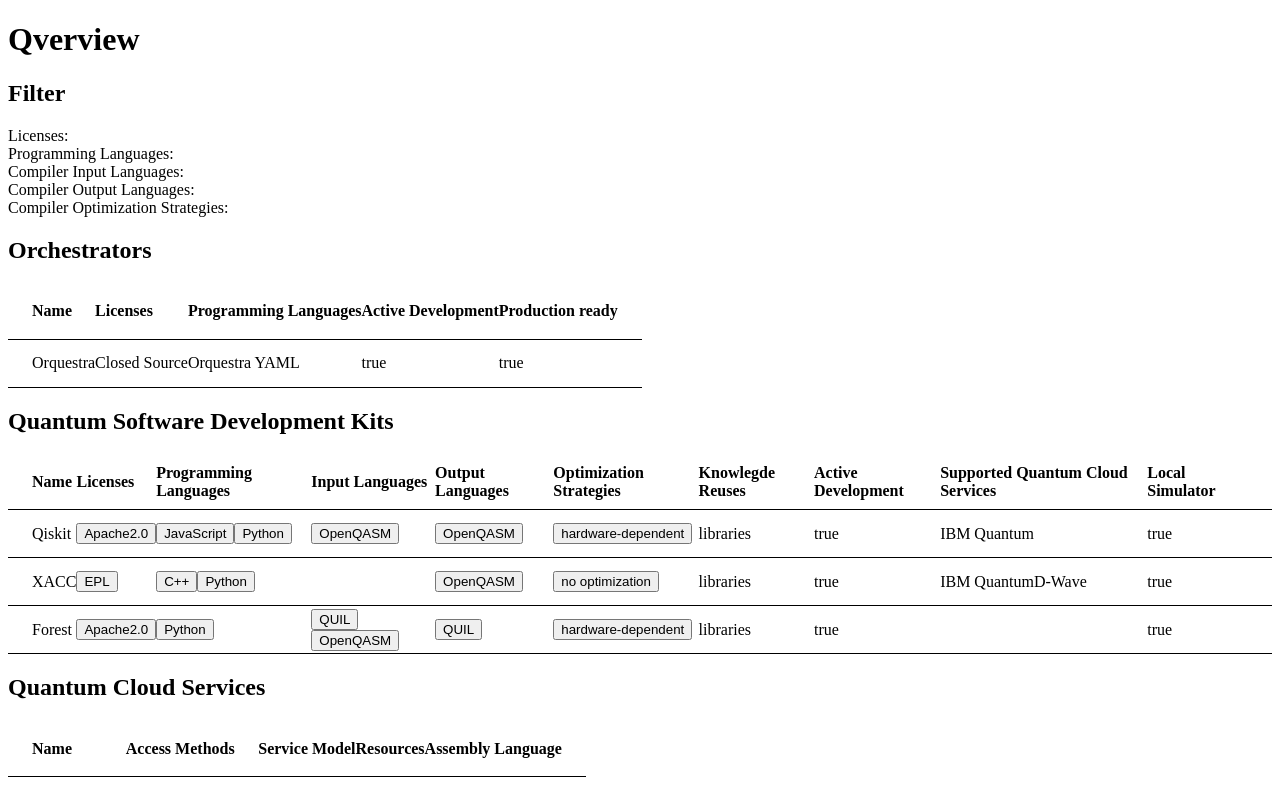
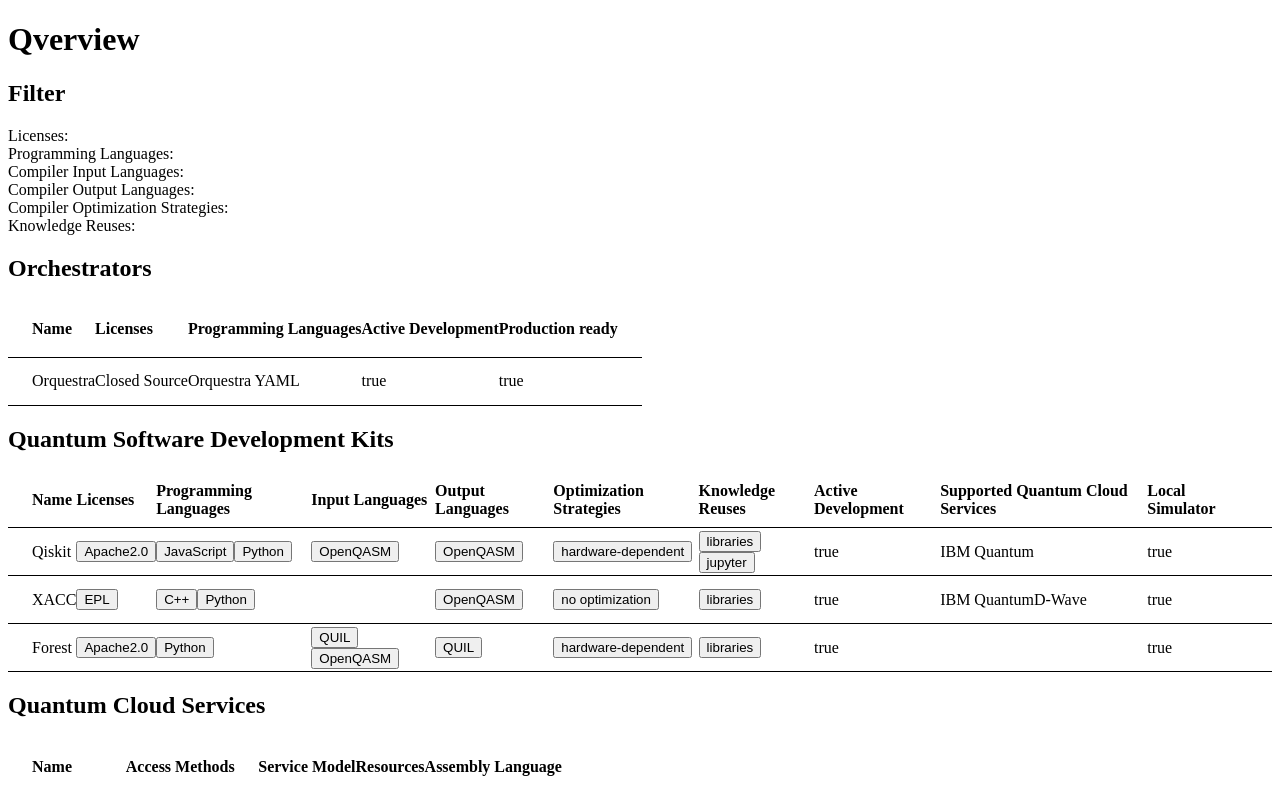
Before and after one commit to UST-QuAntiL/Qverview, an Angular app: page / in a window 1280 px wide. Shown: the top 793 px of the page. Built offline with nearby package versions, Linux system fonts and the light colour scheme.

Commit message:
Implement filtering for sdk.knowledgeReuses

```diff
--- a/src/app/filter/filter-update.service.ts
+++ b/src/app/filter/filter-update.service.ts
@@ -71,6 +71,16 @@ export class FilterUpdateService {
     this.updateFilter();
   }
 
+  toggleKnowledgeReuse(knowledgeReuse: string) {
+    const index = this._sdkFilter.knowledgeReuses.indexOf(knowledgeReuse, 0);
+    if (index >= 0) {
+      this._sdkFilter.knowledgeReuses.splice(index, 1);
+    } else {
+      this._sdkFilter.knowledgeReuses.push(knowledgeReuse);
+    }
+    this.updateFilter();
+  }
+
   clear() {
     this._sdkFilter = {
       name: '',
@@ -79,7 +89,7 @@ export class FilterUpdateService {
       compilerInputLanguages: [],
       compilerOutputLanguages: [],
       compilerOptimizationStrategies: [],
-      knowlegdeReuses: [],
+      knowledgeReuses: [],
       activeDevelopment: null,
       supportedQuantumCloudServices: [],
       localSimulator: null
--- a/src/app/filter/filter.component.html
+++ b/src/app/filter/filter.component.html
@@ -30,4 +30,10 @@
             <button (click)="compilerOptimizationStrategyClicked(x)">{{x}}</button>
         </span>
     </div>
+    <div>
+        Knowledge Reuses:
+        <span *ngFor="let x of sdkFilter.knowledgeReuses">
+            <button (click)="knowledgeReuseClicked(x)">{{x}}</button>
+        </span>
+    </div>
 </div>
--- a/src/app/filter/filter.component.ts
+++ b/src/app/filter/filter.component.ts
@@ -40,6 +40,11 @@ export class FilterComponent implements OnInit {
     this.filterUpdateService.toggleCompilerOptimizationStrategy(compilerOptimizationStrategy);
   }
 
+
+  knowledgeReuseClicked(knowledgeReuse: string) {
+    this.filterUpdateService.toggleKnowledgeReuse(knowledgeReuse);
+  }
+
   clear() {
     this.filterUpdateService.clear()
   }
--- a/src/app/sdk/sdk.model.ts
+++ b/src/app/sdk/sdk.model.ts
@@ -5,7 +5,7 @@ export interface Sdk {
     compilerInputLanguages: string[];
     compilerOutputLanguages: string[];
     compilerOptimizationStrategies: string[];
-    knowlegdeReuses: string[];
+    knowledgeReuses: string[];
     activeDevelopment: boolean;
     supportedQuantumCloudServices: string[];
     localSimulator: boolean;
--- a/src/app/sdk/sdk.service.ts
+++ b/src/app/sdk/sdk.service.ts
@@ -16,7 +16,7 @@ export class SdkService {
       compilerInputLanguages: ['OpenQASM'],
       compilerOutputLanguages: ['OpenQASM'],
       compilerOptimizationStrategies: ['hardware-dependent'],
-      knowlegdeReuses: ['libraries'],
+      knowledgeReuses: ['libraries', 'jupyter'],
       activeDevelopment: true,
       supportedQuantumCloudServices: ['IBM Quantum'],
       localSimulator: true
@@ -28,7 +28,7 @@ export class SdkService {
       compilerInputLanguages: [],
       compilerOutputLanguages: ['OpenQASM'],
       compilerOptimizationStrategies: ['no optimization'],
-      knowlegdeReuses: ['libraries'],
+      knowledgeReuses: ['libraries'],
       activeDevelopment: true,
       supportedQuantumCloudServices: ['IBM Quantum', 'D-Wave'],
       localSimulator: true
@@ -40,7 +40,7 @@ export class SdkService {
       compilerInputLanguages: ['QUIL', 'OpenQASM'],
       compilerOutputLanguages: ['QUIL'],
       compilerOptimizationStrategies: ['hardware-dependent'],
-      knowlegdeReuses: ['libraries'],
+      knowledgeReuses: ['libraries'],
       activeDevelopment: true,
       supportedQuantumCloudServices: [],
       localSimulator: true
--- a/src/app/sdk/sdks-table/sdks-table.component.html
+++ b/src/app/sdk/sdks-table/sdks-table.component.html
@@ -35,10 +35,10 @@
                 <button *ngFor="let x of sdk.compilerOptimizationStrategies" (click)="compilerOptimizationStrategyClicked(x)">{{x}}</button>
             </td>
         </ng-container>
-        <ng-container matColumnDef="knowlegdeReuses">
-            <th mat-header-cell *matHeaderCellDef>Knowlegde Reuses</th>
+        <ng-container matColumnDef="knowledgeReuses">
+            <th mat-header-cell *matHeaderCellDef>Knowledge Reuses</th>
             <td mat-cell *matCellDef="let sdk">
-                <span *ngFor="let x of sdk.knowlegdeReuses">{{x}}</span>
+                <button *ngFor="let x of sdk.knowledgeReuses" (click)="knowledgeReuseClicked(x)">{{x}}</button>
             </td>
         </ng-container>
         <ng-container matColumnDef="activeDevelopment">
--- a/src/app/sdk/sdks-table/sdks-table.component.ts
+++ b/src/app/sdk/sdks-table/sdks-table.component.ts
@@ -18,7 +18,7 @@ export class SdksTableComponent implements OnInit {
     'compilerInputLanguages',
     'compilerOutputLanguages',
     'compilerOptimizationStrategies',
-    'knowlegdeReuses',
+    'knowledgeReuses',
     'activeDevelopment',
     'supportedQuantumCloudServices',
     'localSimulator',
@@ -57,6 +57,11 @@ export class SdksTableComponent implements OnInit {
           result = false;
         }
       }
+      for (let x of f.knowledgeReuses) {
+        if (!data.knowledgeReuses.includes(x)) {
+          result = false;
+        }
+      }
       return result;
     };
 
@@ -84,4 +89,8 @@ export class SdksTableComponent implements OnInit {
   compilerOptimizationStrategyClicked(compilerOptimizationStrategy: string) {
     this.filterUpdateService.toggleCompilerOptimizationStrategy(compilerOptimizationStrategy);
   }
+
+  knowledgeReuseClicked(knowledgeReuse: string) {
+    this.filterUpdateService.toggleKnowledgeReuse(knowledgeReuse);
+  }
 }
```
